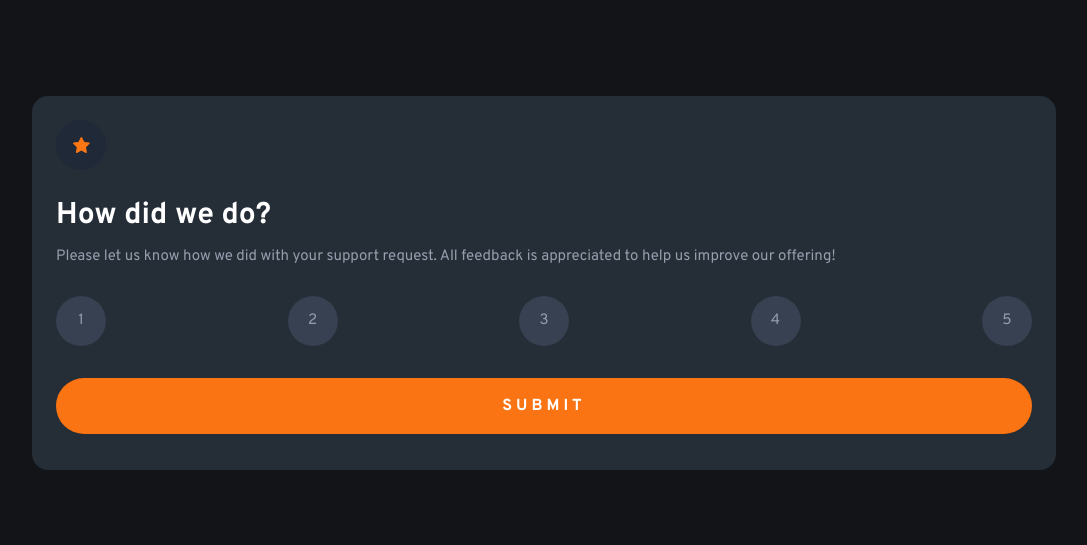
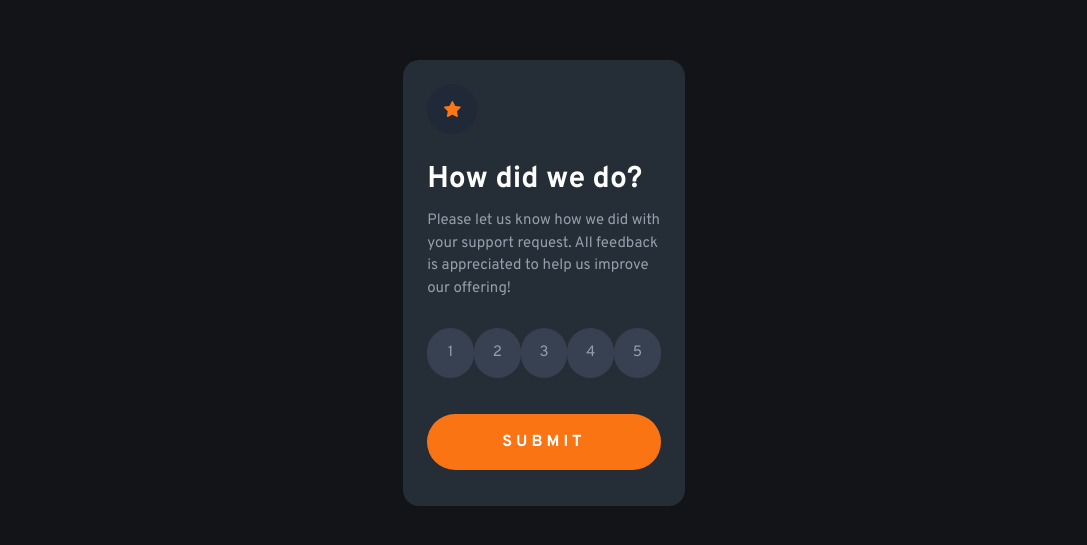
Before and after one commit to leeport511/interactive-rating-component-main, a React (Vite) app: page / in a window 1280 px wide. Shown: the part 117-662 px from the top of the page, without its empty margins (96-1183 px from the left). Built offline with nearby package versions, Linux system fonts and the light colour scheme.

Commit message:
changes ratingForm

```diff
--- a/src/RatingApp.jsx
+++ b/src/RatingApp.jsx
@@ -1,11 +1,17 @@
-import React from 'react';
-import { RatingForm } from './components/RatingForm';
-import { ThankYouPage } from './components/ThankYouPage';
+import React from "react";
+import { RatingForm } from "./components/RatingForm";
+import { ThankYouPage } from "./components/ThankYouPage";
+
+
 
 export const RatingApp = () => {
-  return (
-    <RatingForm />
 
-    // <ThankYouPage />
-  )
-}
+
+
+    return (
+        <>
+            <RatingForm  />
+            {/* // <ThankYouPage /> */}
+        </>
+    );
+};
--- a/src/components/RatingForm.jsx
+++ b/src/components/RatingForm.jsx
@@ -1,18 +1,57 @@
-import React from "react";
+import React, { useState } from "react";
 import { StarIcon } from "./icons/StarIcon";
 
-const arrayRating = [1, 2, 3, 4, 5];
+const initialStateRatings = [
+    {
+        ranking: "1",
+        isSelected: false,
+    },
+    {
+        ranking: "2",
+        isSelected: false,
+    },
+    {
+        ranking: "3",
+        isSelected: false,
+    },
+    {
+        ranking: "4",
+        isSelected: false,
+    },
+    {
+        ranking: "5",
+        isSelected: false,
+    },
+];
 
 export const RatingForm = () => {
+    const [ratings, setRating] = useState(initialStateRatings);
+
+    const { ranking, isSelected } = ratings;
+
+
+    const handleSelectRating = (e) => {
+        e.preventDefault();
+        setRating({ ...ranking, isSelected: true });
+        console.log(e);
+
+
+
+
+        console.log(ratings);
+    };
+
+    const handleSubmit = () => {};
+
     return (
-        <div className="container flex h-screen items-center justify-center bg-very-dark-blue">
-            <div className="m-auto w-[80%]">
+        <div className="flex h-screen flex-1 items-center justify-center bg-very-dark-blue">
+            <div className="m-auto w-[80%] sm:w-[50%] md:w-[45%] lg:w-[35%] xl:w-[22%]">
                 <section className="rounded-2xl bg-dark-blue p-6">
                     <div className="mb-7 flex h-[50px] w-[50px] items-center justify-center rounded-full bg-gray-800">
                         <StarIcon />
                     </div>
                     <div className="mb-7">
-                        <h2 className="mb-3 text-3xl text-white font-bold">
+                        <h2 className="mb-3 text-3xl font-bold text-white">
                             How did we do?
                         </h2>
                         <p className="text-left text-[15px] text-light-grey">
@@ -23,22 +62,26 @@ export const RatingForm = () => {
                     </div>
                     <form className="mb-3">
                         <div className="mb-5 flex justify-between ">
-                            {arrayRating.map((rating, i) => {
+                            {ratings.map((rtg, i) => {
                                 return (
-                                    <div className="mb-3 ">
-                                        <button
-                                            className="flex h-[50px] w-[50px] items-center justify-center rounded-full bg-gray-700 text-[15px] text-light-grey  hover:bg-medium-grey hover:text-dark-blue active:bg-orange active:text-white"
-                                            key={i}
-                                        >
-                                            {rating}
-                                        </button>
-                                    </div>
+                                    <button
+                                        key={i}
+                                        onClick={() => handleSelectRating(rtg.ranking)}
+                                        className={`${
+                                            isSelected && "bg-medium-grey"
+                                        } mb-4 flex h-[50px] w-[50px] items-center justify-center rounded-full bg-gray-700 text-[15px] text-light-grey  hover:bg-orange hover:text-white active:bg-medium-grey active:text-dark-blue`}
+                                        value={rtg.ranking}
+                                        name={rtg.ranking}
+                                    >
+                                        {rtg.ranking}
+                                    </button>
                                 );
                             })}
                         </div>
                         <button
+                            onSubmit={handleSubmit}
                             type="submit"
-                            className="w-[100%] rounded-full bg-orange p-4 tracking-[0.25rem] text-white active:text-orange active:bg-white font-bold hover:opacity-80"
+                            className="w-[100%] rounded-full bg-orange p-4 font-bold tracking-[0.25rem] text-white hover:opacity-80 active:bg-white active:text-orange"
                         >
                             SUBMIT
                         </button>
--- a/src/components/ThankYouPage.jsx
+++ b/src/components/ThankYouPage.jsx
@@ -1,7 +1,28 @@
-import React from 'react'
+import React from "react";
 
 export const ThankYouPage = () => {
-  return (
-    <div>ThankYouPage</div>
-  )
-}
+    return (
+        <div className="flex h-screen flex-1 items-center justify-center bg-very-dark-blue">
+            <div className="m-auto w-[80%] sm:w-[50%] md:w-[45%] lg:w-[35%] xl:w-[22%] text-center">
+                <section className="rounded-2xl bg-dark-blue p-6">
+                    <div className="mb-8 flex items-center justify-center mt-4">
+                        <img src="./images/illustration-thank-you.svg" alt="" />
+                    </div>
+                    <div className="text-orange bg-gray-700 rounded-full mb-8 text-[15px] w-[230px] text-center p-2 m-auto">
+                      <p className="">{`You selected (rating) out of 5`}</p>
+                    </div>
+                    <div className="mb-7">
+                        <h2 className="mb-5 text-3xl font-semibold text-white">
+                            Thank you!
+                        </h2>
+                        <p className="text-[15px] text-light-grey">
+                            We appreciate you taking the time to give a rating.
+                            If you ever need more support, don’t hesitate to get
+                            in touch!
+                        </p>
+                    </div>
+                </section>
+            </div>
+        </div>
+    );
+};
```
